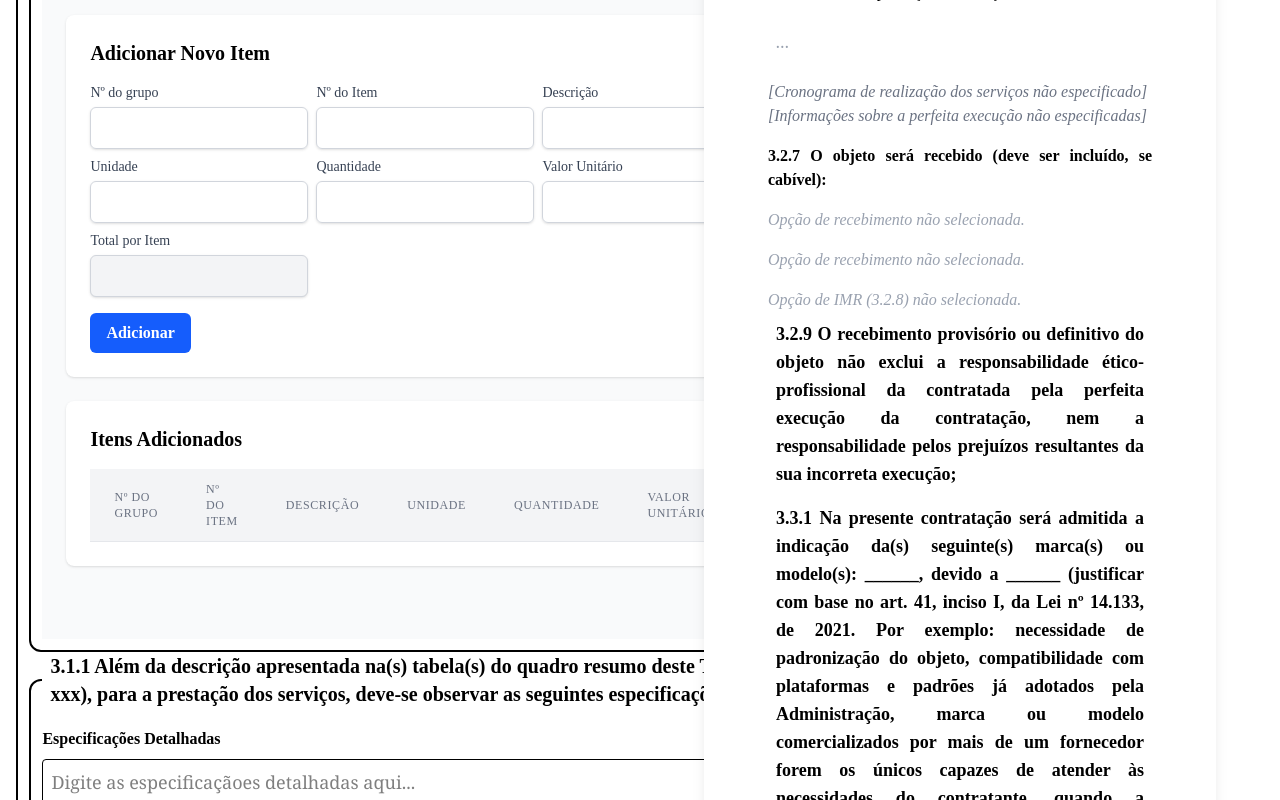
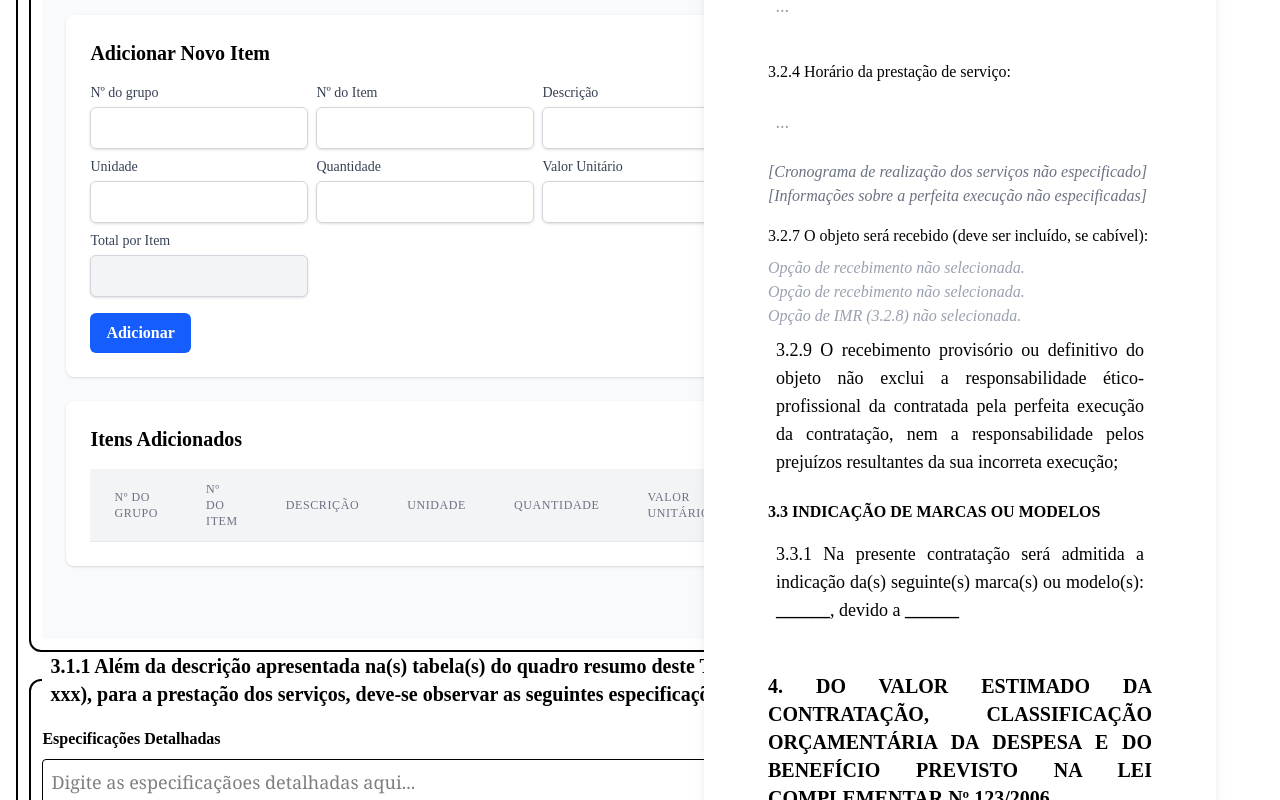
Before and after one commit to devpabloh/tr-servico, a React (Vite) app: page / in a window 1280 px wide. Shown: the part 2080-2880 px from the top of the page. Built offline with nearby package versions, Linux system fonts and the light colour scheme.

Commit message:
Atualizações

```diff
--- a/src/App.tsx
+++ b/src/App.tsx
@@ -102,7 +102,7 @@ const STORAGE_KEY = 'documento_consorcio_data'
     especificacoes: "",
     osServicosSeraoPrestadosNosSeguintesLocaisEHorarios: "sim",
     locaisEHorarios: [] as LocalHorario[],
-    texto_locais_e_horarios_contratante: "Os serviços serão prestados nos locais e horários indicados pela contratante, conforme demanda.",
+    texto_locais_e_horarios_contratante: "3.2.1 Os serviços serão prestados nos locais e horários indicados pela contratante, conforme demanda.",
 
     prazoExecucaoDoContrato: "",
     texto_prazo_execucao: "3.2.2 O início da execução contratual deve se dar no prazo máximo de {prazoExecucaoDoContrato} ({prazoPorExtenso}) dias úteis, contados a partir da assinatura do contrato OU da emissão da ordem de serviço.",
@@ -124,7 +124,7 @@ const STORAGE_KEY = 'documento_consorcio_data'
     ObjetoRecebidoProvisoriamente: "",
     ObjetoRecebidoDefinitivamente: "",
     texto_recebimento_provisorio: "A. Provisoriamente, pelo fiscal do CONTRATO no prazo de {ObjetoRecebidoProvisoriamente} ({prazoPorExtenso}) dias, mediante termo detalhado que ateste o cumprimento das exigências de caráter técnico e administrativo e a comprovação da prestação dos serviços;",
-    texto_recebimento_definitivo: "A. Definitivamente, por servidor ou comissão designada pela autoridade competente, no prazo de {ObjetoRecebidoDefinitivamente} ({definitivoPorExtenso}) dias úteis, contados...",
+    texto_recebimento_definitivo: "B. Definitivamente, por servidor ou comissão designada pela autoridade competente, no prazo de {ObjetoRecebidoDefinitivamente} ({definitivoPorExtenso}) dias úteis, contados...",
 
     texto_recebimento_definitivo_podera_ser_excepcionalmente: "b.1.) O prazo para recebimento definitivo poderá ser excepcionalmente prorrogado, de forma justificada, por igual período, quando houver necessidade de diligências para a aferição do atendimento das exigências contratuais. (Utilizar, se for o caso)",
     recebimentoDefinitivoPoderaSerExcepcionalmente:"",
@@ -152,7 +152,7 @@ const STORAGE_KEY = 'documento_consorcio_data'
     sera_admitida_indicacao: "",
     sim_texto_dois_presente_contratacao_sera_admitida: "3.3.2 A Justificativa para a indicação de marca(s) ou modelo(s) encontra-se pormenorizada em tópico específico do Estudo Técnico Preliminar (item {numero_etp} do ETP), apêndice deste Termo de Referência.",
     numero_etp: "",
-    nao_texto_preve_indicacao_marcas_ou_modelos: "3.3.1 Na presente contratação será admitida a indicação da(s) seguinte(s) marca(s) ou modelo(s): {marcas_ou_modelos_indicadas}, devido a {devido_a} (justificar com base no art. 41, inciso I, da Lei nº 14.133, de 2021. Por exemplo: necessidade de padronização do objeto, compatibilidade com plataformas e padrões já adotados pela Administração, marca ou modelo comercializados por mais de um fornecedor forem os únicos capazes de atender às necessidades do contratante, quando a descrição do objeto a ser licitado puder ser mais bem compreendida pela identificação de determinada marca ou determinado modelo aptos a servir apenas como referência.) ",
+    nao_texto_preve_indicacao_marcas_ou_modelos: "3.3.1 Na presente contratação será admitida a indicação da(s) seguinte(s) marca(s) ou modelo(s): {marcas_ou_modelos_indicadas}, devido a {devido_a}",
     marcas_ou_modelos_indicadas: "",
     devido_a: "",
 
@@ -161,16 +161,16 @@ const STORAGE_KEY = 'documento_consorcio_data'
     condicoesAdicionaisExecucao: "",
     rcamentoSigiloso: "nao",
     tipoValorEstimado: "",
-    texto_valor_estimado_nao_sigiloso: "4.1.1 O valor estimado {tipoValor} para a contratação é de R$ {valorGlobal} ({valorGlobalExtenso}) , para {prazoMeses} ({prazoMesesExtenso}) meses, sendo assim distribuídos:", // (Baseado no DOCX )
+    texto_valor_estimado_nao_sigiloso: "4.1.1 O valor estimado {tipoValor} para a contratação é de R$ {valorGlobal} ({valorGlobalExtenso}) , para {prazoMeses} ({prazoMesesExtenso}) meses, sendo assim distribuídos:",
     valorEstimadoMensal: "",
     valorEstimadoGlobal: "",
     prazoMesesContrato: "",
-    texto_maior_desconto: "4.1.1 O valor de referência para aplicação do maior desconto corresponde a R$ {valorReferencia} ({valorReferenciaExtenso})", // (Baseado no DOCX )
+    texto_maior_desconto: "4.1.1 O valor de referência para aplicação do maior desconto corresponde a R$ {valorReferencia} ({valorReferenciaExtenso})",
     valorReferenciaMaiorDesconto: "",
-    texto_orcamento_sigiloso: "4.1.1 O valor estimado da presente contratação é de caráter sigiloso e consta de anexo classificado acostado ao presente processo, conforme dispõe o art. 24 da Lei Federal nº 14.133/2021, uma vez que {justificativaSigilo}.", // (Baseado no DOCX )
+    texto_orcamento_sigiloso: "4.1.1 O valor estimado da presente contratação é de caráter sigiloso e consta de anexo classificado acostado ao presente processo, conforme dispõe o art. 24 da Lei Federal nº 14.133/2021, uma vez que {justificativaSigilo}.",
     justificativaOrcamentoSigiloso: "",
-    texto_valor_estimado_todos_casos_p1: "4.1.2 No preço total do objeto deverão estar inclusos todos os tributos (impostos, taxas e contribuições), sejam federais, estaduais e municipais, bem como frete, comissões, pessoal, embalagem, seguros, encargos sociais e trabalhistas, assim como demais insumos inerentes que incidam ou venham a incidir sobre o objeto, sejam de que naturezas forem.", // (Baseado no DOCX )
-    texto_valor_estimado_todos_casos_p2: "4.1.3 Os preços ﬁnais unitários e totais propostos pelos licitantes não poderão ultrapassar o preço unitário e total estimado pela Administração, sob pena de desclassiﬁcação da proposta.", // (Baseado no DOCX )
+    texto_valor_estimado_todos_casos_p1: "4.1.2 No preço total do objeto deverão estar inclusos todos os tributos (impostos, taxas e contribuições), sejam federais, estaduais e municipais, bem como frete, comissões, pessoal, embalagem, seguros, encargos sociais e trabalhistas, assim como demais insumos inerentes que incidam ou venham a incidir sobre o objeto, sejam de que naturezas forem.",
+    texto_valor_estimado_todos_casos_p2: "4.1.3 Os preços ﬁnais unitários e totais propostos pelos licitantes não poderão ultrapassar o preço unitário e total estimado pela Administração, sob pena de desclassiﬁcação da proposta.",
 
     // 4.2 Classificação Orçamentária
     classificacoesOrcamentarias: [] as ClassificacaoOrcamentaria[],
@@ -204,15 +204,15 @@ const STORAGE_KEY = 'documento_consorcio_data'
     motivacaoParametrosLicitacao: "",
     inversaoFases: "nao",
     justificativaInversaoFases: "",
-    texto_licitacao_p1: "5.1.1 A licitação será processada na modalidade {modalidadeLicitacao}, tendo como critério de julgamento o {criterioJulgamento}.", // (Baseado no DOCX )
-    texto_licitacao_p2: "5.1.2 O objeto será executado por meio do regime de {regimeExecucao}.", // (Baseado no DOCX )
+    texto_licitacao_p1: "5.1.1 A licitação será processada na modalidade {modalidadeLicitacao}, tendo como critério de julgamento o {criterioJulgamento}.",
+    texto_licitacao_p2: "5.1.2 O objeto será executado por meio do regime de {regimeExecucao}.",
     texto_licitacao_p3: "5.1.3 O modo de disputa a ser utilizado é o {modoDisputa}.",
-    texto_licitacao_p4: "5.1.4 A combinação dos parâmetros modalidade de licitação, critério de julgamento e modo de disputa descritos neste Termo de Referência se mostram adequadas e eficientes para seleção da proposta apta a gerar o resultado de contratação mais vantajoso para a Administração Pública, uma vez que {motivacaoParametrosLicitacao}.", // (Baseado no DOCX )
-    texto_inversao_fases: "5.1.5 A fase de habilitação antecederá, excepcionalmente, a fase de apresentação das propostas e lances, tendo em vista que {justificativaInversaoFases}.", // (Baseado no DOCX )
+    texto_licitacao_p4: "5.1.4 A combinação dos parâmetros modalidade de licitação, critério de julgamento e modo de disputa descritos neste Termo de Referência se mostram adequadas e eficientes para seleção da proposta apta a gerar o resultado de contratação mais vantajoso para a Administração Pública, uma vez que {motivacaoParametrosLicitacao}.",
+    texto_inversao_fases: "5.1.5 A fase de habilitação antecederá, excepcionalmente, a fase de apresentação das propostas e lances, tendo em vista que {justificativaInversaoFases}.",
 
     // 5.2 Proposta
     prazoValidadePropostaDias: "60",
-    texto_prazo_validade_proposta: "5.2.1.1 As propostas deverão ter validade de, no mínimo, {prazoValidadePropostaDias} ({prazoValidadePropostaDiasExtenso}) dias, contados da data de abertura da sessão pública, independente de declaração da licitante.", // (Baseado no DOCX )
+    texto_prazo_validade_proposta: "5.2.1.1 As propostas deverão ter validade de, no mínimo, {prazoValidadePropostaDias} ({prazoValidadePropostaDiasExtenso}) dias, contados da data de abertura da sessão pública, independente de declaração da licitante.",
     requerDocumentoAdicionalProposta: "nao",
     documentosAdicionaisProposta: "",
     texto_condicoes_proposta: "5.2.2.1 Para o(s) item(ns) ou lote(s) _________,(especificar os item(ns) ou lote(s), se for o caso) a(s) proposta(s)enviada(s) deverá(ão) ser acompanhada(s) do(s) seguinte(s) documento(s): {documentosAdicionaisProposta}",
--- a/src/components/ConteudoDocumento.tsx
+++ b/src/components/ConteudoDocumento.tsx
@@ -259,7 +259,7 @@ export function ConteudoDocumento({ formData, setFormData, isEditing, onToggleEd
 
         {/* --- SEÇÃO 3 --- */}
         <h2 className="text-xl font-bold pt-6 pb-2 text-justify">3. DAS ESPECIFICAÇÕES DO OBJETO</h2>
-        <p className="pt-4 pb-2 text-justify font-semibold">3.1 Descrição dos serviços / Detalhamento do objeto</p>
+        <p className="pt-4 pb-2 text-justify font-semibold">3.1 DESCRIÇÃO DOS SERVIÇOS / DETALHAMENTO DO OBJETO'</p>
         <div className="mt-2 space-y-4">
           <GerarTabelasDeItens formData={formData} />
         </div>
@@ -271,6 +271,7 @@ export function ConteudoDocumento({ formData, setFormData, isEditing, onToggleEd
 
           {formData.osServicosSeraoPrestadosNosSeguintesLocaisEHorarios === 'sim' ? (
             <div>
+              <p className="pt-4 text-justify font-semibold">3.2 DA EXECUÇÃO DOS SERVIÇOS</p>
               <p className="pt-4 pb-2 text-justify">
                 3.2.1 Os serviços serão prestados nos seguintes locais <span className="text-blue-600">e horários:</span>
               </p>
@@ -278,6 +279,7 @@ export function ConteudoDocumento({ formData, setFormData, isEditing, onToggleEd
             </div>
           ):(
             <div>
+              <p className="pt-4 text-justify font-semibold">3.2 DA EXECUÇÃO DOS SERVIÇOS</p>
               <EditableTextarea
                 initialValue={formData.texto_locais_e_horarios_contratante}
                 onSave={(novoValor) => setFormData(prev => ({ ...prev, texto_locais_e_horarios_contratante: novoValor }))}
@@ -328,7 +330,7 @@ export function ConteudoDocumento({ formData, setFormData, isEditing, onToggleEd
         </div>
       </div>
       <div>
-          <p className="pt-4 pb-2 text-justify font-semibold">
+          <p className="pt-4 pb-2 text-justify">
             3.2.7 O objeto será recebido (deve ser incluído, se cabível):
           </p>
           <GerarTextoRecebimentoObjeto
@@ -357,6 +359,7 @@ export function ConteudoDocumento({ formData, setFormData, isEditing, onToggleEd
           />
         </div>
         <div>
+          <p className="pt-4 text-justify font-semibold">3.3 INDICAÇÃO DE MARCAS OU MODELOS</p>
           <IndicacaoMarcaouModelo
             formData={formData}
             setFormData={setFormData}
@@ -767,7 +770,7 @@ function GerarPrazoDeExecucao({formData, setFormData, isEditing}: GerarTextoProp
   return(
     <p>
       <p
-      className="text-lg p-2 rounded-md font-bold"
+      className="text-lg p-2 rounded-md"
       dangerouslySetInnerHTML={{ __html: textoComValores }}
     />
     </p>
@@ -811,7 +814,7 @@ function CronogramaRealizacaoDosServicos({formData, setFormData, isEditing}: Ger
 
   return(
       <p
-      className="text-lg p-2 rounded-md font-bold"
+      className="text-lg p-2 rounded-md"
       dangerouslySetInnerHTML={{ __html: textoComValores }}
     />
   )
@@ -854,13 +857,13 @@ function PerfeitaExecucaoDosServicos({formData, setFormData, isEditing}: GerarTe
 
   return(
       <p
-      className="text-lg p-2 rounded-md font-bold"
+      className="text-lg p-2 rounded-md"
       dangerouslySetInnerHTML={{ __html: textoComValores }}
     />
   )
 }
 
-function GerarTextoRecebimentoObjeto({formData, setFormData, isEditing}: GerarTextoProps){
+/* function GerarTextoRecebimentoObjeto({formData, setFormData, isEditing}: GerarTextoProps){
   const { objetoSeraRecebido } = formData;
 
   const handleSave = (campo: keyof FormDataCompleto, novoValor: string) => {
@@ -891,7 +894,7 @@ function GerarTextoRecebimentoObjeto({formData, setFormData, isEditing}: GerarTe
           />
         ) : (
           <p
-            className="text-lg p-2 rounded-md font-bold"
+            className="text-lg p-2 rounded-md"
             dangerouslySetInnerHTML={{ __html: textoComValores }}
           />
         )
@@ -909,7 +912,7 @@ function GerarTextoRecebimentoObjeto({formData, setFormData, isEditing}: GerarTe
           />
         ) : (
           <p
-            className="text-lg p-2 rounded-md font-bold"
+            className="text-lg p-2 rounded-md"
             dangerouslySetInnerHTML={{ __html: textoComValores }}
           />
         )
@@ -918,10 +921,10 @@ function GerarTextoRecebimentoObjeto({formData, setFormData, isEditing}: GerarTe
     default:
       return <p className="text-gray-400 italic">Opção de recebimento não selecionada.</p>;
   }
-}
-
-function RecebimentoDefinitivoPoderaSerExcepcionalmente({formData, setFormData, isEditing}: GerarTextoProps){
-  const { recebimentoDefinitivoPoderaSerExcepcionalmente } = formData;
+} */
+
+function GerarTextoRecebimentoObjeto({formData, setFormData, isEditing}: GerarTextoProps){
+  const { objetoSeraRecebido } = formData;
 
   const handleSave = (campo: keyof FormDataCompleto, novoValor: string) => {
     setFormData((prev) => ({
@@ -930,6 +933,63 @@ function RecebimentoDefinitivoPoderaSerExcepcionalmente({formData, setFormData,
     }));
   };
 
+  // Prepara os valores para substituição
+  const valores = {
+    ObjetoRecebidoProvisoriamente: formData.prazoRecebimentoProvisorio || "___",
+    prazoPorExtenso: numeroPorExtenso(formData.prazoRecebimentoProvisorio || '') || "____",
+    ObjetoRecebidoDefinitivamente: formData.prazoRecebimentoDefinitivo || "___",
+    definitivoPorExtenso: numeroPorExtenso(formData.prazoRecebimentoDefinitivo || '') || "____"
+  };
+
+  // Funções auxiliares para renderizar cada bloco
+  const renderProvisorio = () => {
+    const textoComValores = substituirPlaceholders(formData.texto_recebimento_provisorio, valores);
+    return isEditing ? (
+      <EditableTextarea
+        initialValue={formData.texto_recebimento_provisorio}
+        onSave={(novoValor: string) => handleSave('texto_recebimento_provisorio', novoValor)}
+        className="text-lg"
+        isEditing={isEditing}
+      />
+    ) : (
+      <p className="text-lg p-2 rounded-md" dangerouslySetInnerHTML={{ __html: textoComValores }} />
+    );
+  };
+
+  const renderDefinitivo = () => {
+    const textoComValores = substituirPlaceholders(formData.texto_recebimento_definitivo, valores);
+    return isEditing ? (
+      <EditableTextarea
+        initialValue={formData.texto_recebimento_definitivo}
+        onSave={(novoValor: string) => handleSave('texto_recebimento_definitivo', novoValor)}
+        className="text-lg"
+        isEditing={isEditing}
+      />
+    ) : (
+      <p className="text-lg p-2 rounded-md" dangerouslySetInnerHTML={{ __html: textoComValores }} />
+    );
+  };
+
+  // Lógica principal de exibição
+  return (
+    <div className="space-y-2">
+      {(objetoSeraRecebido === 'provisoriamente' || objetoSeraRecebido === 'ProvisorioEDefinitivo') && renderProvisorio()}
+      {(objetoSeraRecebido === 'definitivamente' || objetoSeraRecebido === 'ProvisorioEDefinitivo') && renderDefinitivo()}
+      {!objetoSeraRecebido && <p className="text-gray-400 italic">Opção de recebimento não selecionada.</p>}
+    </div>
+  );
+}
+
+function RecebimentoDefinitivoPoderaSerExcepcionalmente({formData, setFormData, isEditing}: GerarTextoProps){
+  const { recebimentoDefinitivoPoderaSerExcepcionalmente } = formData;
+
+  const handleSave = (campo: keyof FormDataCompleto, novoValor: string) => {
+    setFormData((prev) => ({
+      ...prev,
+      [campo]: novoValor
+    }));
+  };
+
   const valores = {
     ObjetoRecebidoProvisoriamente: formData.ObjetoRecebidoProvisoriamente || "___",
     ObjetoRecebidoDefinitivamente: formData.ObjetoRecebidoDefinitivamente || "___",
@@ -949,7 +1009,7 @@ function RecebimentoDefinitivoPoderaSerExcepcionalmente({formData, setFormData,
           />
         ) : (
           <p
-            className="text-lg p-2 rounded-md font-bold"
+            className="text-lg p-2 rounded-md"
             dangerouslySetInnerHTML={{ __html: textoComValores }}
           />
         )
@@ -1005,7 +1065,7 @@ function ResponsabilidadeEticoProfissional({formData, setFormData, isEditing}: G
   return(
     <p>
       <p
-      className="text-lg p-2 rounded-md font-bold"
+      className="text-lg p-2 rounded-md"
       dangerouslySetInnerHTML={{ __html: textoComValores }}
     />
     </p>
@@ -1049,7 +1109,7 @@ function IndicacaoMarcaouModelo({formData, setFormData, isEditing}: GerarTextoPr
             />
           ) : (
             <p
-              className="text-lg p-2 rounded-md font-bold"
+              className="text-lg p-2 rounded-md"
               dangerouslySetInnerHTML={{ __html: primeiroTextoComValores }}
             />
           )}
@@ -1064,7 +1124,7 @@ function IndicacaoMarcaouModelo({formData, setFormData, isEditing}: GerarTextoPr
             />
           ) : (
             <p
-              className="text-lg p-2 rounded-md font-bold"
+              className="text-lg p-2 rounded-md"
               dangerouslySetInnerHTML={{ __html: segundoTextoComValores }}
             />
           )}
@@ -1083,7 +1143,7 @@ function IndicacaoMarcaouModelo({formData, setFormData, isEditing}: GerarTextoPr
           />
         ) : (
           <p
-            className="text-lg p-2 rounded-md font-bold"
+            className="text-lg p-2 rounded-md"
             dangerouslySetInnerHTML={{ __html: textoComValores }}
           />
         )
```
Also changed, not shown: src/components/Formulario.tsx (+10 -9 lines).
